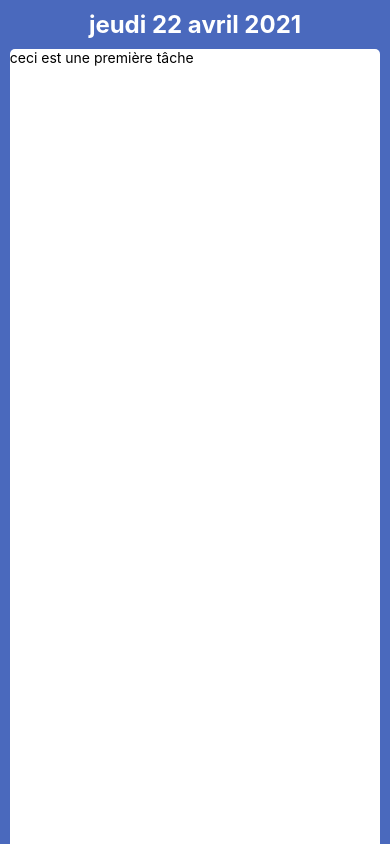
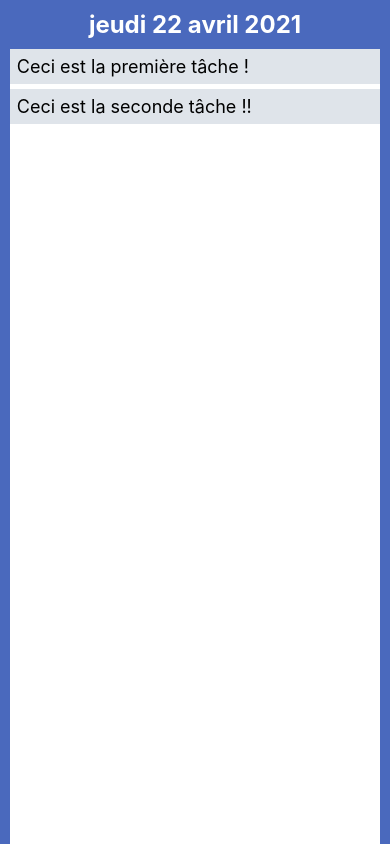
Before and after one commit to sweezup/the-todo-List, a React Native app: screen / in a window 390 px wide. Built offline with nearby package versions, Linux system fonts and the light colour scheme.

Commit message:
TaskTile created - basic example

```diff
--- /dev/null
+++ b/src/components/TaskEpic/TaskTile.js
@@ -0,0 +1,23 @@
+import React from "react";
+import { View, Text, StyleSheet } from "react-native";
+
+const TaskTile = ({ title }) => {
+  return (
+    <View style={styles.container}>
+      <Text style={styles.txt}>{title}</Text>
+    </View>
+  );
+};
+
+const styles = StyleSheet.create({
+  container: {
+    padding: 7,
+    backgroundColor: "#dfe4ea",
+    marginBottom: 5,
+  },
+  txt: {
+    fontSize: 18,
+  },
+});
+
+export default TaskTile;
--- a/src/components/TaskEpic/TasksContainer.js
+++ b/src/components/TaskEpic/TasksContainer.js
@@ -1,10 +1,12 @@
 import React from "react";
 import { View, StyleSheet, Text } from "react-native";
+import TaskTile from "./TaskTile";
 
 const TasksContainer = () => {
   return (
     <View style={styles.container}>
-      <Text>ceci est une première tâche</Text>
+      <TaskTile title="Ceci est la première tâche !" />
+      <TaskTile title="Ceci est la seconde tâche !!" />
     </View>
   );
 };
```
